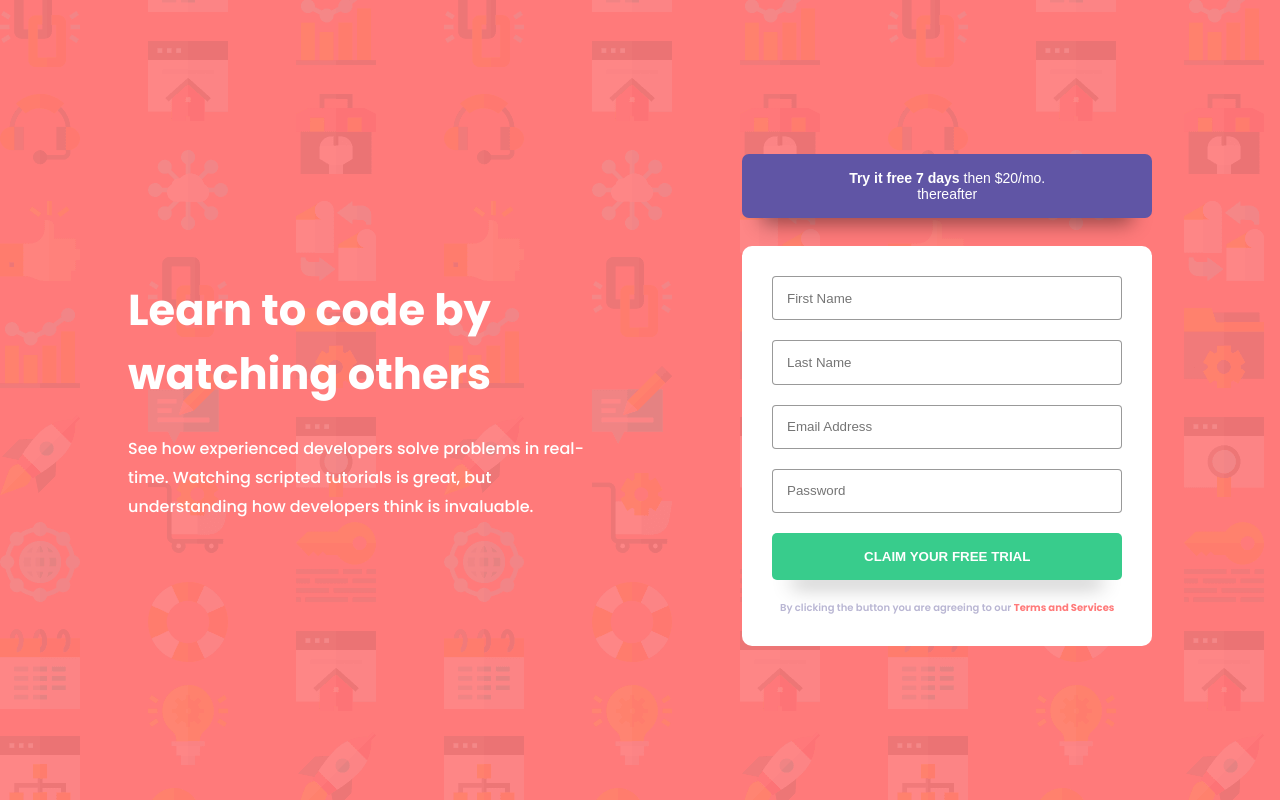
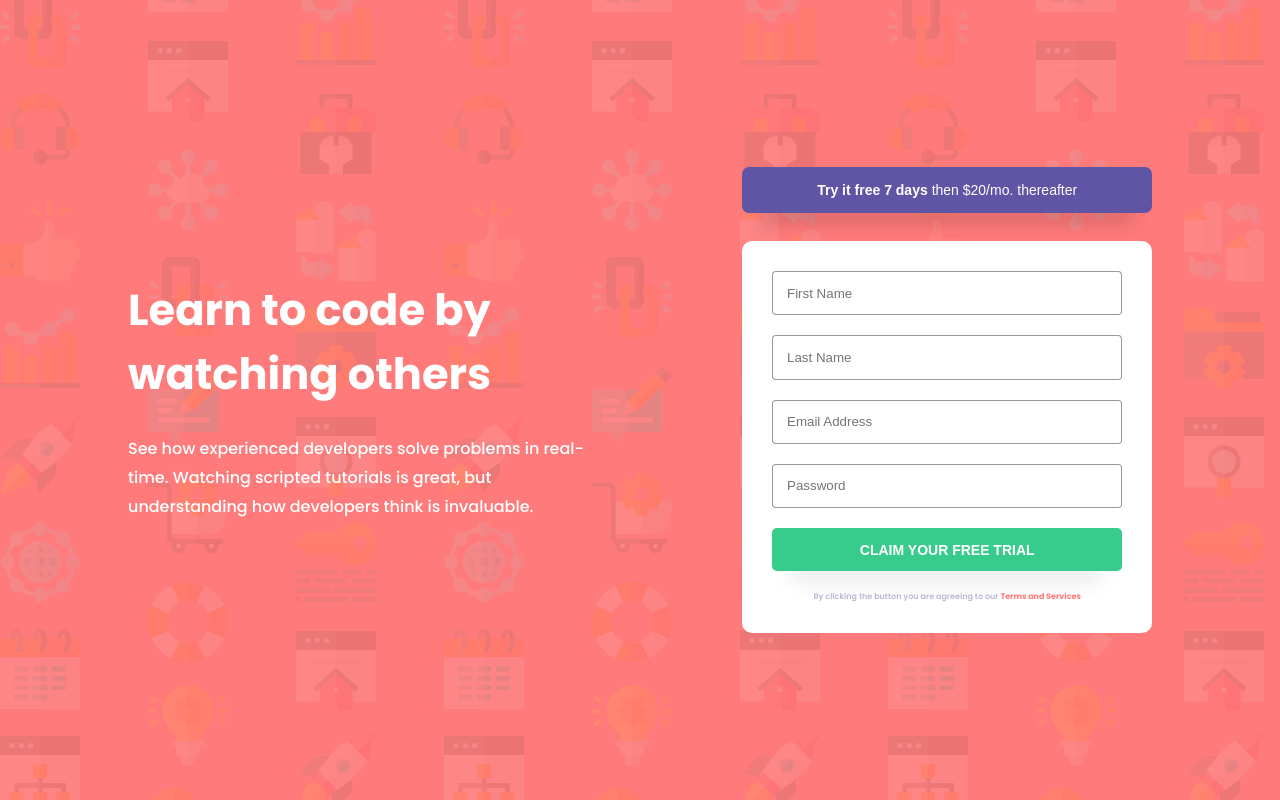
Before and after one commit to Usmaniyya/zuri-task-registration-form, a plain HTML site: page index.html in a window 1280 px wide. Drawn offline with Linux system fonts and the light colour scheme.

Commit message:
second commit

```diff
--- a/style.css
+++ b/style.css
@@ -66,7 +66,7 @@ a {
 
 .link {
     width: 100%;
-    padding: 1rem 4.7rem;
+    padding: .95rem 1.7rem;
     font-size: 14px;
     background-color: var(--blue);
     border: none;
@@ -99,7 +99,7 @@ input {
 
 .btn {
     cursor: pointer;
-    padding: 1rem 4rem;
+    padding: .85rem 2rem;
     text-transform: uppercase;
     background-color: var(--green);
     border: none;
@@ -107,11 +107,12 @@ input {
     box-shadow: rgba(0, 0, 0, 0.45) 0px 25px 20px -20px;
     color: #fff;
     font-weight: 700;
+    font-size: 14px;
 }
 
 .form p {
     color: var(--grayish-blue);
-    font-size: 10px;
+    font-size: 8px;
     text-align: center;
     font-weight: 600;
 }
```
